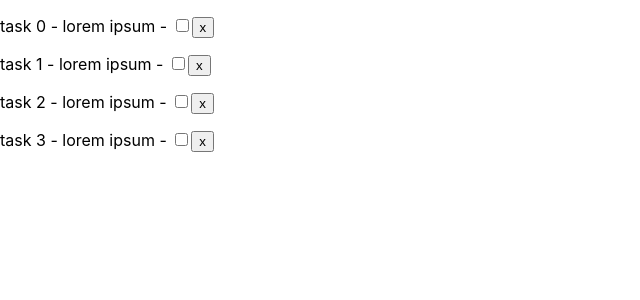
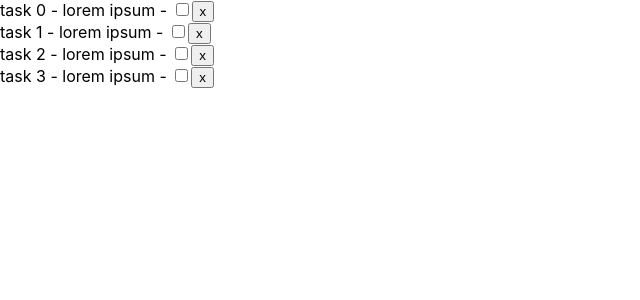
Before and after one commit to alanmaranto/Task-App-React, a React (Create React App) app: page / in a window 1280 px wide. Shown: the top 300 px of the page, without its empty margins (0-640 px from the left). Built offline with nearby package versions, Linux system fonts and the light colour scheme.

Commit message:
separando tasks en task

```diff
--- a/src/App.js
+++ b/src/App.js
@@ -1,7 +1,7 @@
 import React, { Component } from "react";
 import "./App.css";
 
-import Tasks from './components/Tasks';
+import Tasks from "./components/Tasks";
 import tasks from "./mock/task.json";
 
 const initialState = {
@@ -15,7 +15,7 @@ class App extends Component {
 
   render() {
     const { tasks } = this.state;
-    return <Tasks tasks={tasks} />
+    return <Tasks tasks={tasks} />;
   }
 }
 
--- /dev/null
+++ b/src/components/Task.js
@@ -0,0 +1,16 @@
+import React, { Component } from "react";
+
+class Task extends Component {
+  render() {
+    const { task } = this.props;
+    return (
+      <div>
+        {task.title} - {task.description} - {task.done}
+        <input type="checkbox" />
+        <button>x</button>
+      </div>
+    );
+  }
+}
+
+export default Task;
--- a/src/components/Tasks.js
+++ b/src/components/Tasks.js
@@ -1,4 +1,6 @@
 import React, { Component } from "react";
+
+import Task from "./Task";
 
 class Tasks extends Component {
   render() {
@@ -6,11 +8,7 @@ class Tasks extends Component {
     return (
       <div>
         {tasks.map(task => (
-          <p key={task.id}>
-            {task.title} - {task.description} - {task.done}
-            <input type="checkbox" />
-            <button>x</button>
-          </p>
+          <Task task={task} key={task.id} />
         ))}
       </div>
     );
```
Also changed, not shown: src/index.js (+5 -5 lines).
